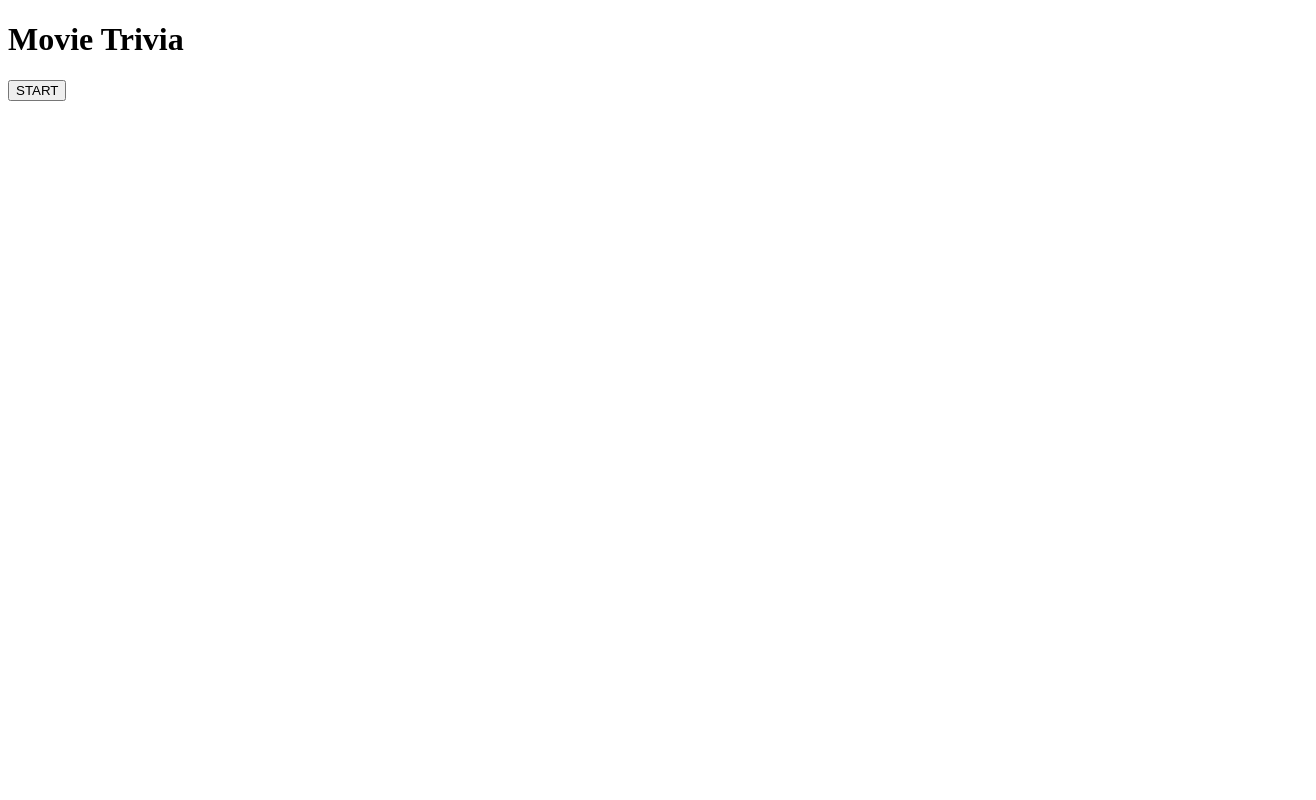
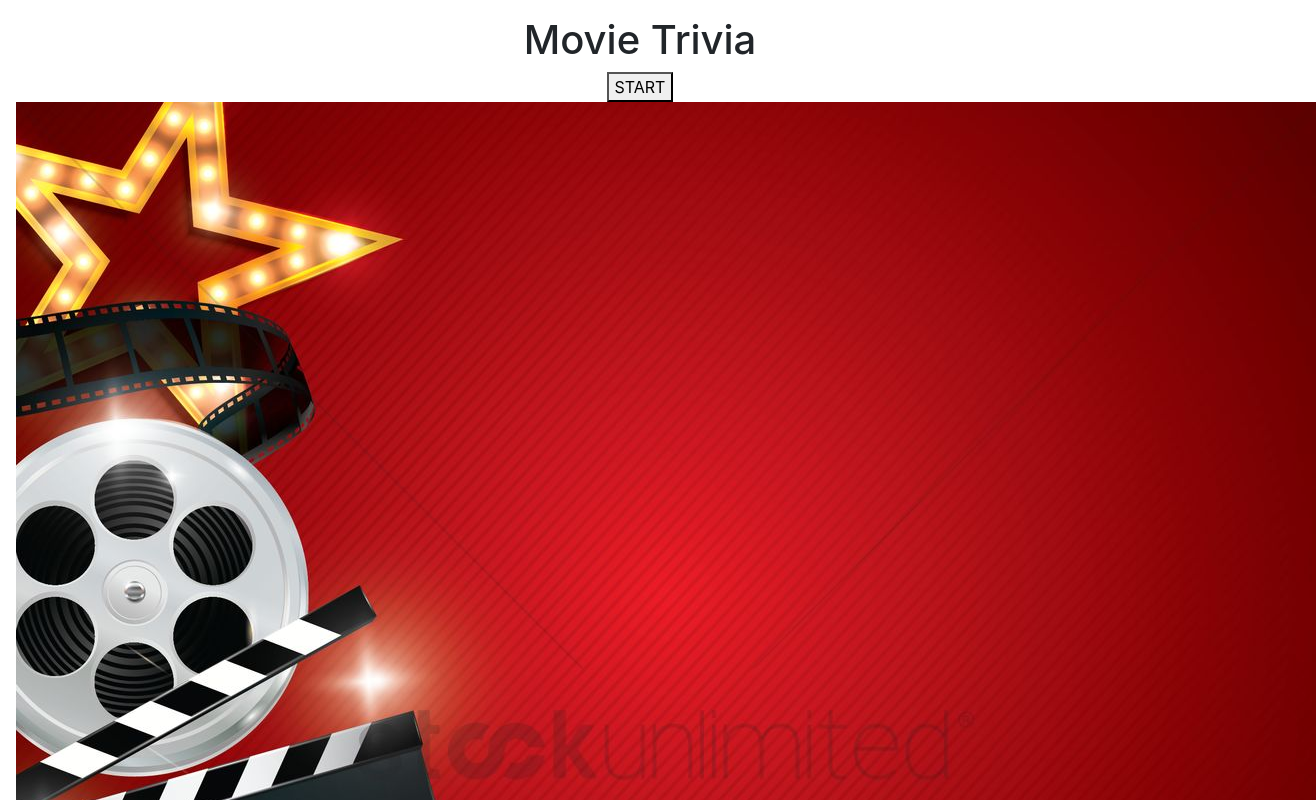
Before and after one commit to ml042685/TriviaGame, a plain HTML site: page index.html in a window 1280 px wide. Shown: the top 800 px of the page, 1316 px wide, since content can reach past the window. Drawn offline with nearby package versions, Linux system fonts and the light colour scheme.

Commit message:
TriviaGame3

```diff
--- a/assets/javascript/app.js
+++ b/assets/javascript/app.js
@@ -126,6 +126,8 @@ var game = {
         clearInterval(timer);
         game.incorrect++;
         $('#subwrapper').html('<h2>YOU GOT IT WRONG!</h2>');
+        $('#subwrapper').append('<h3>The Correct Answer Was: '+questions[game.
+            currentQuestion].correctAnswer+'</h3>');
         if(game.currentQuestion==questions.length-1){
             setTimeout(game.results,3*1000);
         } else {
--- a/index.html
+++ b/index.html
@@ -1,20 +1,31 @@
 <!DOCTYPE html>
-<html lang="en">
+<html>
 <head>
-    <meta charset="UTF-8">
-    <meta name="viewport" content="width=device-width, initial-scale=1.0">
-    <meta http-equiv="X-UA-Compatible" content="ie=edge">
-    <title>TriviaGame</title>
+    <meta charset="utf-8" />
+    <meta http-equiv="X-UA-Compatible" content="IE=edge">
+    <title>Trivia Game</title>
+    <meta name="viewport" content="width=device-width, initial-scale=1">
+    <link rel="stylesheet" href="https://stackpath.bootstrapcdn.com/bootstrap/4.1.3/css/bootstrap.min.css" integrity="sha384-MCw98/SFnGE8fJT3GXwEOngsV7Zt27NXFoaoApmYm81iuXoPkFOJwJ8ERdknLPMO" crossorigin="anonymous">
+    <link rel="stylesheet" type="text/css" media="screen" href="assets/css/style.css" />
+    <link href="https://fonts.googleapis.com/css?family=Righteous" rel="stylesheet">
     <script type="text/javascript" src="https://code.jquery.com/jquery-3.4.1.min.js"></script>
 </head>
-<body>
+<body class="text-center">
+
+    <div class="cover-container d-flex w-100 h-100 p-3 mx-auto flex-column">
+
     <div id="wrapper">
     <h1 id="title">Movie Trivia</h1>
     <div id="subwrapper">
     <button id ="start">START</button>
-
+    <img src= "assets/images/cinema-background-with-movie-objects_1823381.jpg">
     </div>
 </div>
+</div>
+
+    <script src="https://ajax.googleapis.com/ajax/libs/jquery/3.3.1/jquery.min.js"></script>
     <script type="text/javascript" src="assets/javascript/app.js"></script>
+
 </body>
+
 </html>
```
Also changed, not shown: assets/images/cinema-background-with-movie-objects_1823381.jpg (added), assets/images/terminator.gif (added).
